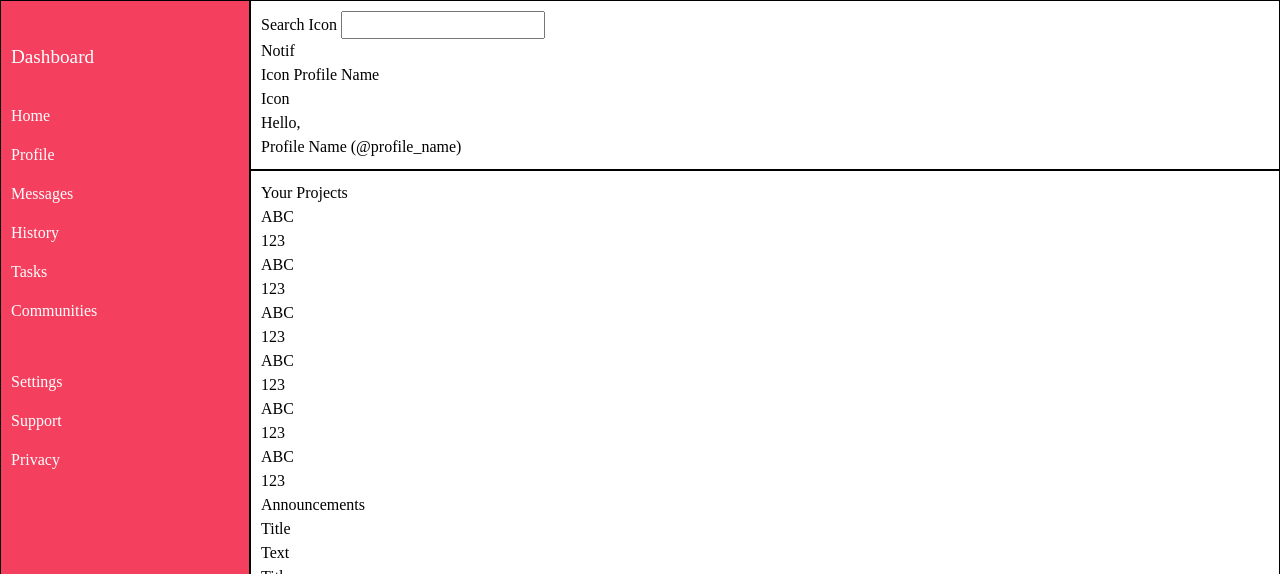
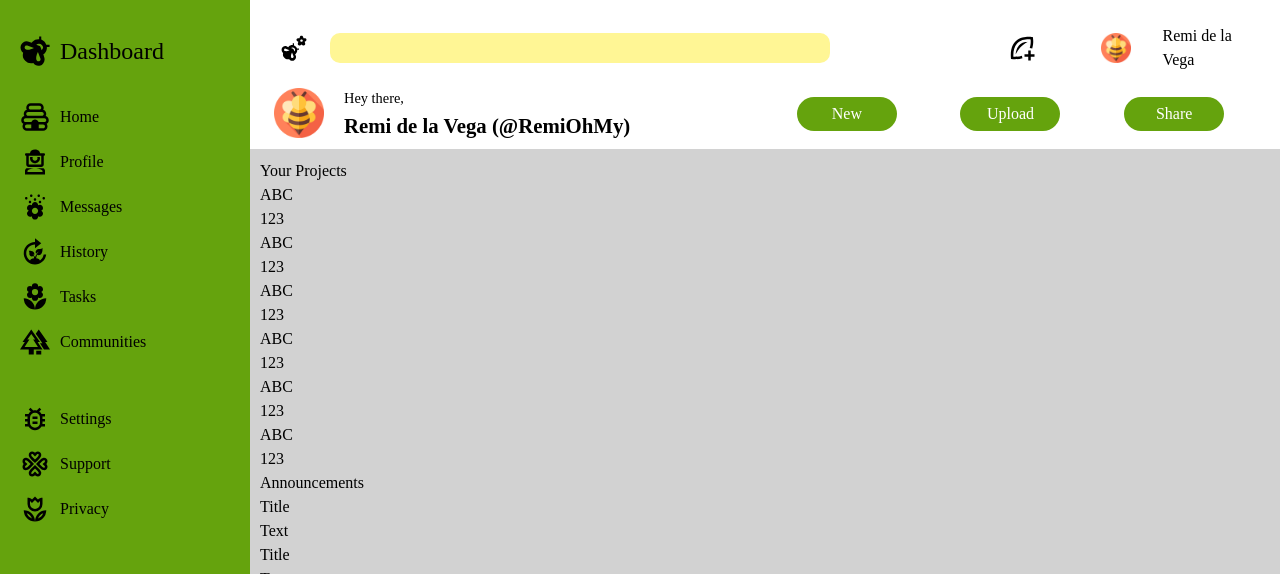
Before and after one commit to RemiOhMy/project-admin-dashboard, a plain HTML site: page index.html in a window 1280 px wide. Shown: the top 574 px of the page. Drawn offline with Linux system fonts and the light colour scheme.

Commit message:
added header layout and images

```diff
--- a/css/reset.css
+++ b/css/reset.css
@@ -1,6 +1,4 @@
-/* From Andy Bell - https://andy-bell.co.uk/a-modern-css-reset */
-
-/* Added padding reset, moved margin reset to all */
+/* Original from - https://andy-bell.co.uk/a-modern-css-reset */
 
 /* Box sizing rules */
 *,
@@ -8,31 +6,17 @@
 *::after {
   box-sizing: border-box;
   margin: 0;
-  /* Remove default padding */
   padding: 0;
 }
 
-/* Remove default margin
-body,
-h1,
-h2,
-h3,
-h4,
-p,
-figure,
-blockquote,
-dl,
-dd {
-} */
-
-/* Remove list styles on ul, ol elements with a list role, which suggests default styling will be removed */
-/* ul[role='list'],
-ol[role='list'] {
-  list-style: none;
-} */
 ul,
 ol {
   list-style: none;
+}
+
+a {
+  text-decoration: none;
+  color: inherit;
 }
 
 /* Set core root defaults */
@@ -45,23 +29,6 @@ body {
   min-height: 100vh;
   text-rendering: optimizeSpeed;
   line-height: 1.5;
-}
-
-/* A elements that don't have a class get default styles */
-/* a:not([class]) {
-  text-decoration-skip-ink: auto;
-} */
-/* Reset A elements */
-a {
-  text-decoration: none;
-  color: inherit;
-}
-
-/* Make images easier to work with */
-img,
-picture {
-  max-width: 100%;
-  display: block;
 }
 
 /* Inherit fonts for inputs and buttons */
--- a/css/style.css
+++ b/css/style.css
@@ -1,3 +1,9 @@
+:root {
+    --dashboard-color: #65a30d;
+    --header-color: white;
+    --content-color: rgb(210, 210, 210);
+}
+
 .container {
     height: 100vh;
     display: grid;
@@ -5,25 +11,64 @@
     grid-template-rows: 1fr 4fr;
 }
 
+img {
+    width: 30px;
+    /* -webkit-filter: invert(100%);
+    filter: invert(100%);
+    */
+}
+
+a {
+    display: grid;
+}
+
 /* dashboard */
 
 .sidebar {
     grid-row: span 2;
     padding: 10px;
-    background: rgb(244, 63, 94);
-    color: white;
-    border: 1px solid black
+    background: var(--dashboard-color);
 }
 
 .logo {
     display: grid;
-    font-size: 1.2rem;
-    padding: 2rem 0;
+    grid-template-columns: 1fr 0;
+    justify-items: start;
+    font-size: 1.5rem;
+    padding: 1rem 0;
+}
+
+.logo a {
+    grid-template-columns: 50px 1fr;
+    justify-items: start;
+    align-items: center;
+}
+
+.logo img {
+    width: 50px;
 }
 
 .dash-links {
     display: grid;
     gap: 15px;
+    padding-left: 10px;
+    padding-top: 10px;
+}
+
+.dash-links>li {
+    display: grid;
+    justify-items: start;
+    grid-template-columns: 1fr 0;
+}
+
+.dash-links img {
+    width: 30px;
+}
+
+.dash-links a {
+    grid-template-columns: 40px 1fr;
+    justify-items: start;
+    align-items: center;
 }
 
 .dash-links>li:nth-of-type(6) {
@@ -34,8 +79,83 @@
 
 header {
     display: grid;
-    padding: 10px;
-    border: 1px solid black
+    background: var(--header-color);
+    gap: 1rem;
+    padding: 1.5rem 1.5rem 0.5rem 1.5rem;
+}
+
+.top-bar {
+    display: grid;
+    grid-template-columns: 2.5fr 1fr;
+}
+
+.top-bar a {
+    place-items: center;
+}
+
+.search-bar {
+    display: grid;
+    align-items: center;
+    grid-template-columns: 40px 1fr;
+    gap: 1rem;
+}
+
+input {
+    width: 500px;
+    height: 1rem;
+    padding: 15px 10px;
+    border: none;
+    border-radius: 10px;
+    outline: none;
+    background: #fff695;
+}
+
+.top-right-bar {
+    display: grid;
+    grid-template-columns: repeat(3, 1fr);
+    justify-items: center;
+}
+
+.bottom-bar {
+    display: grid;
+    grid-template-columns: 1fr 1fr;
+}
+
+.user-greeting {
+    display: grid;
+    grid-template-columns: 70px 1fr;
+}
+
+.user-greeting img {
+    width: 50px;
+}
+
+.user-greeting p:first-of-type {
+    font-size: 0.9rem;
+}
+
+.user-greeting p:last-of-type {
+    font-size: 1.3rem;
+    font-weight: bold;
+}
+
+.greeting>a {
+    grid-row: span 2;
+}
+
+.nav-buttons {
+    display: grid;
+    grid-template-columns: repeat(3, 1fr);
+    place-items: center;
+}
+
+.nav-buttons>button {
+    width: 100px;
+    padding: 5px;
+    border-radius: 30px;
+    border: none;
+    background: var(--dashboard-color);
+    color: white;
 }
 
 /* content */
@@ -43,5 +163,5 @@ header {
 .content {
     display: grid;
     padding: 10px;
-    border: 1px solid black
+    background: var(--content-color);
 }
--- a/index.html
+++ b/index.html
@@ -14,65 +14,62 @@
     <div class="container">
         <div class="sidebar">
             <div class="logo">
-                <img src="" alt="">
-                <a href="#">Dashboard</a>
+                <a href="#"><img src="images/bee.svg" alt="dashboard icon">Dashboard</a>
             </div>
             <ul class="dash-links">
                 <li>
-                    <img src="" alt="">
-                    <a href="#">Home</a>
+                    <a href="#"><img src="images/beehive-outline.svg" alt="home icon">Home</a>
                 </li>
                 <li>
-                    <img src="" alt="">
-                    <a href="#">Profile</a>
+                    <a href="#"><img src="images/beekeeper.svg" alt="profile navigation icon">Profile</a>
                 </li>
                 <li>
-                    <img src="" alt="">
-                    <a href="#">Messages</a>
+                    <a href="#"><img src="images/flower-pollen.svg" alt="messages icon">Messages</a>
                 </li>
                 <li>
-                    <img src="" alt="">
-                    <a href="#">History</a>
+                    <a href="#"><img src="images/compost.svg" alt="history icon">History</a>
                 </li>
                 <li>
-                    <img src="" alt="">
-                    <a href="#">Tasks</a>
+                    <a href="#"><img src="images/flower.svg" alt="tasks icon">Tasks</a>
                 </li>
                 <li>
-                    <img src="" alt="">
-                    <a href="#">Communities</a>
+                    <a href="#"><img src="images/forest-outline.svg" alt="communities icon">Communities</a>
                 </li>
                 <li>
-                    <img src="" alt="">
-                    <a href="#">Settings</a>
+                    <a href="#"><img src="images/bug-outline.svg" alt="settings icon">Settings</a>
                 </li>
                 <li>
-                    <img src="" alt="">
-                    <a href="#">Support</a>
+                    <a href="#"><img src="images/clover-outline.svg" alt="support icon">Support</a>
                 </li>
                 <li>
-                    <img src="" alt="">
-                    <a href="#">Privacy</a>
+                    <a href="#"><img src="images/flower-tulip-outline.svg" alt="privacy icon">Privacy</a>
                 </li>
             </ul>
         </div>
         <header>
             <div class="top-bar">
                 <div class="search-bar">
-                    <a href="#"><img src="" alt="">Search Icon</a>
+                    <a href="#"><img src="images/bee-flower.svg" alt="search icon"></a>
                     <input type="text" name="search" id="search">
                 </div>
-                <div class="notif-bar">
-                    <a href="#"><img src="" alt="">Notif</a>
-                    <a href="#"><img src="" alt="">Icon</a>
-                    <a href="#">Profile Name</a>
+                <div class="top-right-bar">
+                    <a href="#"><img src="images/seed-plus-outline.svg" alt="notifications icon"></a>
+                    <a href="#"><img src="images/bee.png" alt="profile icon"></a>
+                    <a href="#">Remi de la Vega</a>
                 </div>
             </div>
             <div class="bottom-bar">
-                <div class="greeting">
-                    <a href="#"><img src="" alt="">Icon</a>
-                    <p>Hello,</p>
-                    <p>Profile Name (@profile_name)</p>
+                <div class="user-greeting">
+                    <a href="#"><img src="images/bee.png" alt="profile icon"></a>
+                    <div class="greeting">
+                        <p>Hey there,</p>
+                        <p>Remi de la Vega (@RemiOhMy)</p>
+                    </div>
+                </div>
+                <div class="nav-buttons">
+                    <button>New</button>
+                    <button>Upload</button>
+                    <button>Share</button>
                 </div>
             </div>
         </header>
```
Also changed, not shown: images/bee-flower.svg (added), images/bee.png (added), images/bee.svg (added), images/beehive-outline.svg (added), images/beekeeper.svg (added), images/bug-outline.svg (added), images/card-account-details-star-outline.svg (added), images/clover-outline.svg (added), images/compost.svg (added), images/feather.svg (added), images/flower-pollen-outline.svg (added), images/flower-pollen.svg (added), images/flower-tulip-outline.svg (added), images/flower.svg (added), 2 more files.
